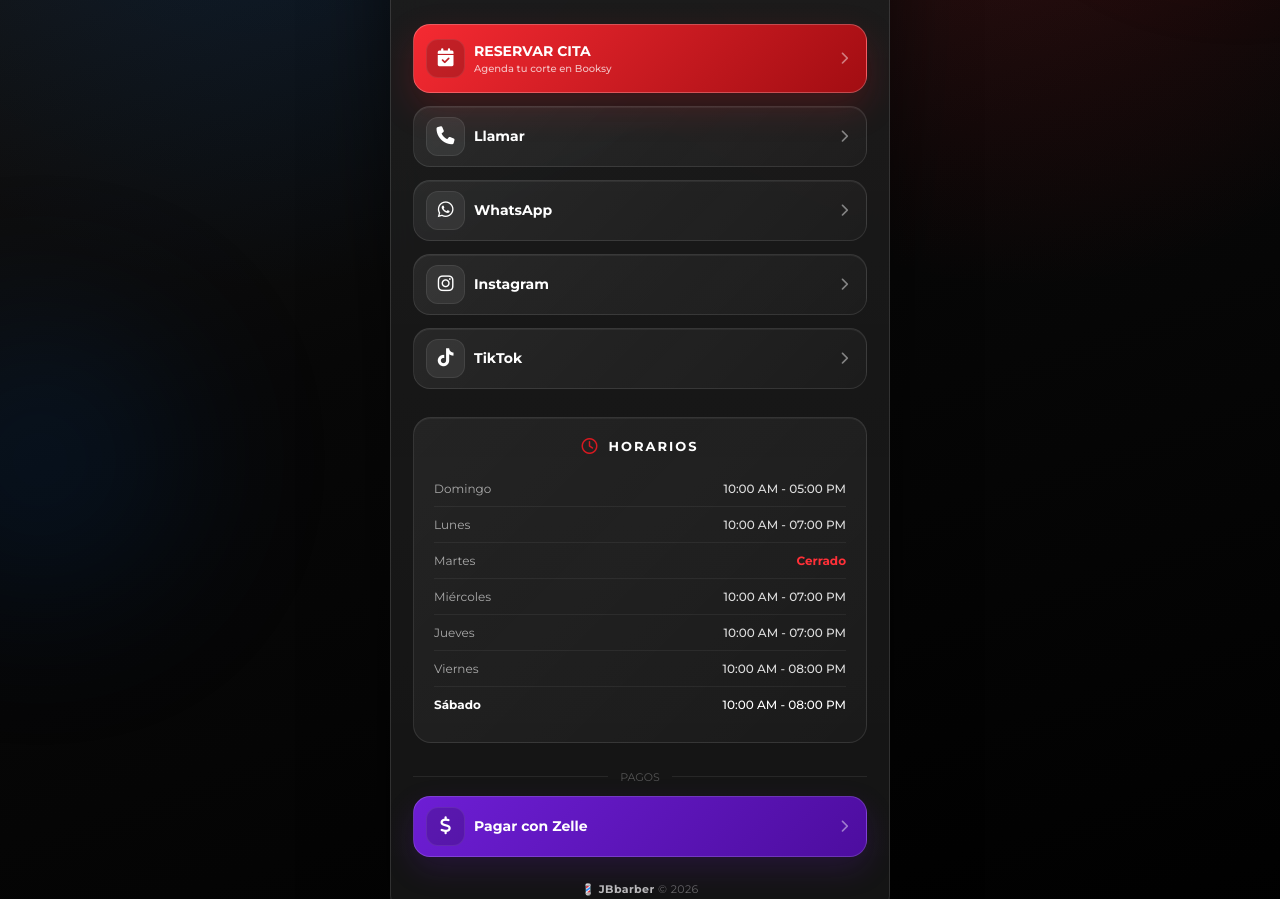
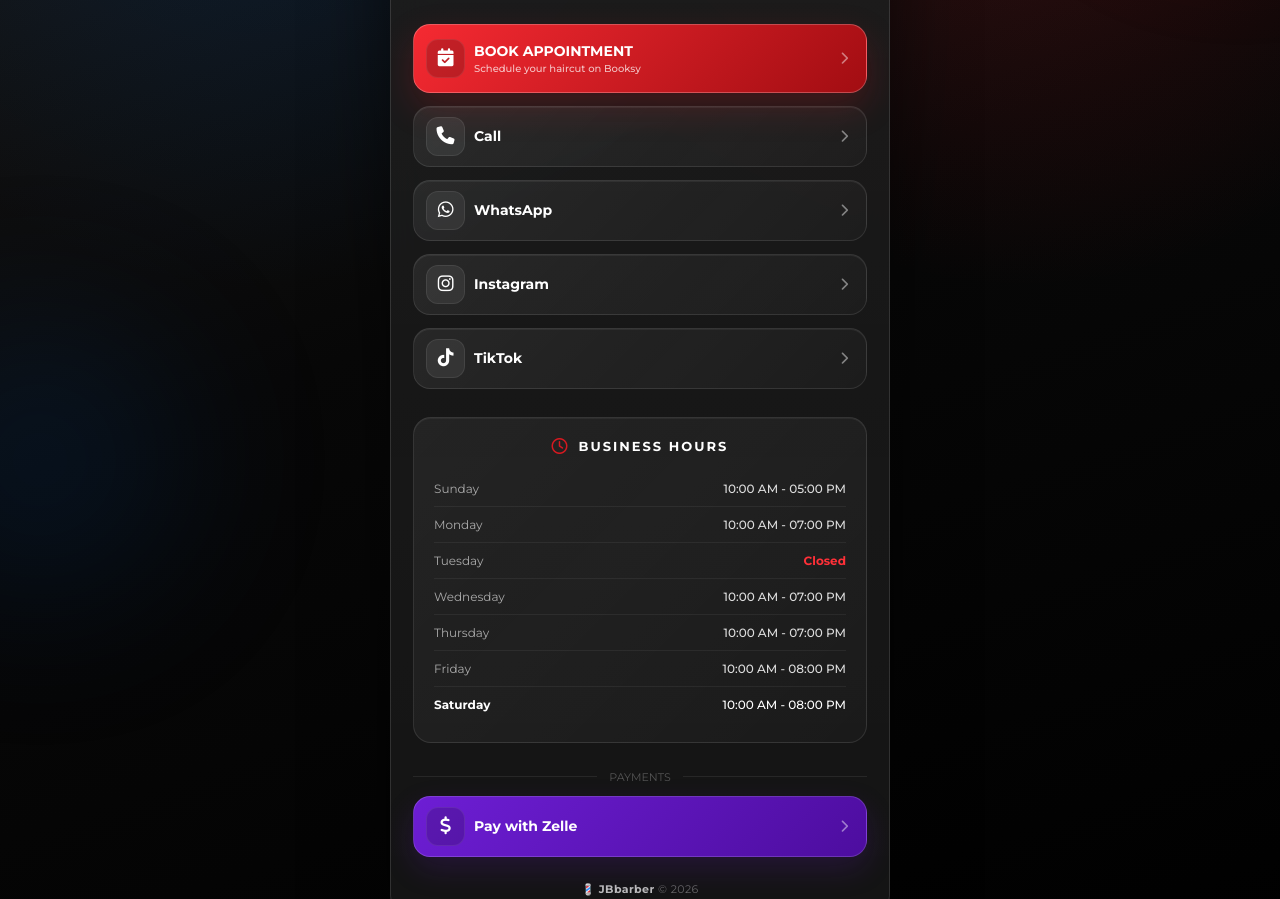
Before and after one commit to Voxy-pepe/JBbarber, a plain HTML site: page index.html in a window 1280 px wide. Shown: the part 300-1199 px from the top of the page. Drawn offline with Linux system fonts and the light colour scheme.

Commit message:
Update index.html

```diff
--- a/index.html
+++ b/index.html
@@ -1,5 +1,5 @@
 <!DOCTYPE html>
-<html lang="es">
+<html lang="en">
 
 <head>
 
@@ -12,13 +12,13 @@
 
   <meta
     name="description"
-    content="JBbarber - Reserva tu cita, contáctanos y síguenos en nuestras redes sociales."
+    content="JBbarber - Book your appointment, contact us, and follow us on social media."
   >
 
   <title>JBbarber</title>
 
 
-  <!-- FUENTES -->
+  <!-- FONTS -->
 
   <link
     rel="preconnect"
@@ -37,7 +37,7 @@
   >
 
 
-  <!-- ICONOS -->
+  <!-- ICONS -->
 
   <link
     rel="stylesheet"
@@ -64,42 +64,31 @@
     <main class="card">
 
 
-      <!-- ============================= -->
-      <!-- BARRA DE BARBERÍA -->
-      <!-- ============================= -->
+      <!-- BARBER STRIPE -->
 
       <div class="barber-top"></div>
 
 
-
-      <!-- ============================= -->
       <!-- LOGO -->
-      <!-- ============================= -->
 
       <div class="logo-wrapper">
 
         <img
           src="jbbarber-logo.png"
-          alt="Logo JBbarber"
+          alt="JBbarber Logo"
           class="barber-logo"
         >
 
       </div>
 
 
-
-      <!-- ============================= -->
-      <!-- TEXTO SUPERIOR -->
-      <!-- ============================= -->
+      <!-- HEADER TEXT -->
 
       <div class="brand">
 
         <p class="subtitle">
-
           PREMIUM CUTS • BEARD • STYLE
-
         </p>
-
 
         <div class="badge">
 
@@ -112,16 +101,12 @@
       </div>
 
 
-
-      <!-- ============================= -->
-      <!-- LINKS PRINCIPALES -->
-      <!-- ============================= -->
+      <!-- MAIN LINKS -->
 
       <div class="links">
 
 
-
-        <!-- RESERVAR CITA -->
+        <!-- BOOK APPOINTMENT -->
 
         <a
           class="link booking"
@@ -131,28 +116,20 @@
         >
 
           <div class="icon-box">
-
             <i class="fa-solid fa-calendar-check"></i>
-
           </div>
-
 
           <div class="booking-text">
 
             <span>
-
-              RESERVAR CITA
-
+              BOOK APPOINTMENT
             </span>
 
             <small>
-
-              Agenda tu corte en Booksy
-
+              Schedule your haircut on Booksy
             </small>
 
           </div>
-
 
           <i
             class="fa-solid fa-chevron-right arrow"
@@ -161,8 +138,7 @@
         </a>
 
 
-
-        <!-- LLAMAR -->
+        <!-- CALL -->
 
         <a
           class="link phone"
@@ -170,15 +146,11 @@
         >
 
           <div class="icon-box">
-
             <i class="fa-solid fa-phone"></i>
-
           </div>
 
           <span>
-
-            Llamar
-
+            Call
           </span>
 
           <i
@@ -186,7 +158,6 @@
           ></i>
 
         </a>
-
 
 
         <!-- WHATSAPP -->
@@ -199,15 +170,11 @@
         >
 
           <div class="icon-box">
-
             <i class="fa-brands fa-whatsapp"></i>
-
           </div>
 
           <span>
-
             WhatsApp
-
           </span>
 
           <i
@@ -215,7 +182,6 @@
           ></i>
 
         </a>
-
 
 
         <!-- INSTAGRAM -->
@@ -228,15 +194,11 @@
         >
 
           <div class="icon-box">
-
             <i class="fa-brands fa-instagram"></i>
-
           </div>
 
           <span>
-
             Instagram
-
           </span>
 
           <i
@@ -244,7 +206,6 @@
           ></i>
 
         </a>
-
 
 
         <!-- TIKTOK -->
@@ -257,15 +218,11 @@
         >
 
           <div class="icon-box">
-
             <i class="fa-brands fa-tiktok"></i>
-
           </div>
 
           <span>
-
             TikTok
-
           </span>
 
           <i
@@ -274,176 +231,125 @@
 
         </a>
 
-
       </div>
 
 
-
-      <!-- ============================= -->
-      <!-- HORARIOS -->
-      <!-- ============================= -->
+      <!-- BUSINESS HOURS -->
 
       <section class="schedule">
-
 
         <div class="schedule-title">
 
           <i class="fa-regular fa-clock"></i>
 
           <span>
-
-            HORARIOS
-
+            BUSINESS HOURS
           </span>
 
         </div>
 
 
-
         <div class="schedule-row">
 
           <span>
-
-            Domingo
-
+            Sunday
           </span>
 
           <span>
-
             10:00 AM - 05:00 PM
-
           </span>
 
         </div>
 
 
-
         <div class="schedule-row">
 
           <span>
-
-            Lunes
-
+            Monday
           </span>
 
           <span>
-
             10:00 AM - 07:00 PM
-
           </span>
 
         </div>
 
 
-
         <div class="schedule-row closed">
 
           <span>
-
-            Martes
-
+            Tuesday
           </span>
 
           <span>
-
-            Cerrado
-
+            Closed
           </span>
 
         </div>
 
 
-
         <div class="schedule-row">
 
           <span>
-
-            Miércoles
-
+            Wednesday
           </span>
 
           <span>
-
             10:00 AM - 07:00 PM
-
           </span>
 
         </div>
 
 
-
         <div class="schedule-row">
 
           <span>
-
-            Jueves
-
+            Thursday
           </span>
 
           <span>
-
             10:00 AM - 07:00 PM
-
           </span>
 
         </div>
 
 
-
         <div class="schedule-row">
 
           <span>
-
-            Viernes
-
+            Friday
           </span>
 
           <span>
-
             10:00 AM - 08:00 PM
-
           </span>
 
         </div>
 
 
-
         <div class="schedule-row saturday">
 
           <span>
-
-            Sábado
-
+            Saturday
           </span>
 
           <span>
-
             10:00 AM - 08:00 PM
-
           </span>
 
         </div>
 
-
       </section>
 
 
-
-      <!-- ============================= -->
-      <!-- SEPARADOR PAGOS -->
-      <!-- ============================= -->
+      <!-- PAYMENTS -->
 
       <div class="separator">
-
-        PAGOS
-
+        PAYMENTS
       </div>
 
 
-
-      <!-- ============================= -->
       <!-- ZELLE -->
-      <!-- ============================= -->
 
       <button
         class="link zelle"
@@ -452,18 +358,12 @@
       >
 
         <div class="icon-box">
-
           <i class="fa-solid fa-dollar-sign"></i>
-
         </div>
 
-
         <span>
-
-          Pagar con Zelle
-
+          Pay with Zelle
         </span>
-
 
         <i
           class="fa-solid fa-chevron-right arrow"
@@ -472,19 +372,14 @@
       </button>
 
 
-
-      <!-- ============================= -->
       <!-- FOOTER -->
-      <!-- ============================= -->
 
       <footer>
 
         💈
 
         <strong>
-
           JBbarber
-
         </strong>
 
         © 2026
@@ -494,38 +389,30 @@
 
     </main>
 
-
   </div>
 
 
-
-  <!-- ================================= -->
-  <!-- MODAL ZELLE -->
-  <!-- ================================= -->
+  <!-- ZELLE MODAL -->
 
   <div
     class="modal"
     id="zelleModal"
   >
 
-
     <div class="modal-content">
 
 
-      <!-- CERRAR -->
+      <!-- CLOSE -->
 
       <span
         class="close"
         onclick="closeZelle()"
       >
-
         &times;
-
       </span>
 
 
-
-      <!-- ICONO -->
+      <!-- ICON -->
 
       <div class="zelle-logo">
 
@@ -534,28 +421,23 @@
       </div>
 
 
-
-      <!-- TÍTULO -->
+      <!-- TITLE -->
 
       <h2>
-
-        Pagar con Zelle
-
+        Pay with Zelle
       </h2>
 
 
-
-      <!-- DESCRIPCIÓN -->
+      <!-- DESCRIPTION -->
 
       <p class="description">
 
-        Envía tu pago mediante Zelle utilizando el siguiente número de teléfono.
+        Send your payment through Zelle using the following phone number.
 
       </p>
 
 
-
-      <!-- NÚMERO -->
+      <!-- PHONE NUMBER -->
 
       <div class="number-box">
 
@@ -564,8 +446,7 @@
       </div>
 
 
-
-      <!-- COPIAR -->
+      <!-- COPY NUMBER -->
 
       <button
         class="copy-btn"
@@ -575,49 +456,42 @@
 
         <i class="fa-regular fa-copy"></i>
 
-        Copiar número
+        Copy Number
 
       </button>
 
 
-
-      <!-- MENSAJE -->
+      <!-- COPY MESSAGE -->
 
       <p
         class="copy-message"
         id="copyMessage"
       >
 
-        ✓ Número copiado
+        ✓ Number copied
 
       </p>
 
 
-
-      <!-- NOTA -->
+      <!-- NOTE -->
 
       <p class="zelle-note">
 
-        Confirma siempre el nombre del destinatario dentro de Zelle antes de enviar el pago.
+        Always verify the recipient's name in Zelle before sending your payment.
 
       </p>
 
-
     </div>
-
 
   </div>
 
 
-
-  <!-- ================================= -->
   <!-- JAVASCRIPT -->
-  <!-- ================================= -->
 
   <script>
 
 
-    /* ABRIR ZELLE */
+    /* OPEN ZELLE */
 
     function openZelle() {
 
@@ -636,8 +510,7 @@
     }
 
 
-
-    /* CERRAR ZELLE */
+    /* CLOSE ZELLE */
 
     function closeZelle() {
 
@@ -656,8 +529,7 @@
     }
 
 
-
-    /* COPIAR NÚMERO */
+    /* COPY ZELLE NUMBER */
 
     async function copyZelleNumber() {
 
@@ -670,16 +542,13 @@
           .clipboard
           .writeText(number);
 
-
         const message =
           document.getElementById(
             "copyMessage"
           );
 
-
         message.style.display =
           "block";
-
 
         setTimeout(
           function() {
@@ -696,7 +565,7 @@
       catch (error) {
 
         alert(
-          "Número de Zelle: +1 (659) 837-3060"
+          "Zelle Number: +1 (659) 837-3060"
         );
 
       }
@@ -704,8 +573,7 @@
     }
 
 
-
-    /* CERRAR MODAL TOCANDO AFUERA */
+    /* CLOSE MODAL BY CLICKING OUTSIDE */
 
     window.addEventListener(
       "click",
@@ -729,8 +597,7 @@
     );
 
 
-
-    /* CERRAR MODAL CON ESC */
+    /* CLOSE MODAL WITH ESC */
 
     document.addEventListener(
       "keydown",
```
